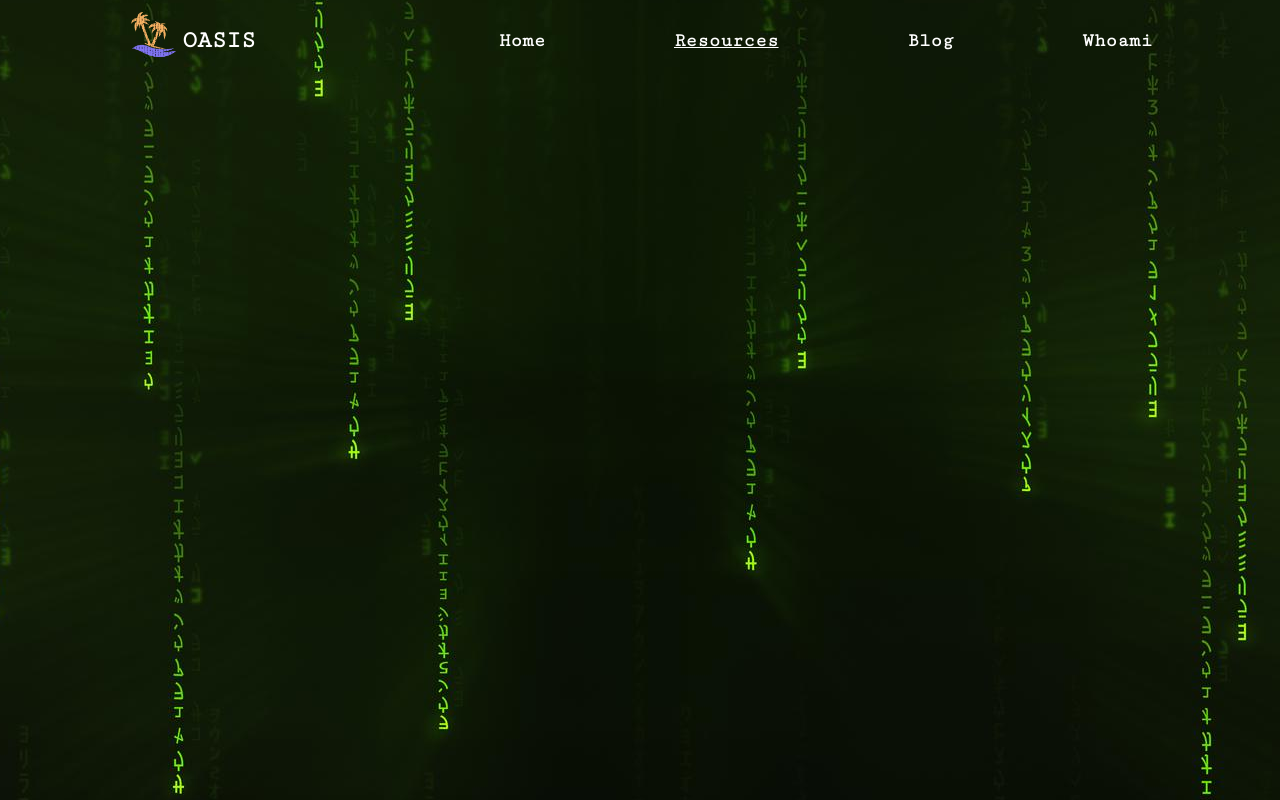
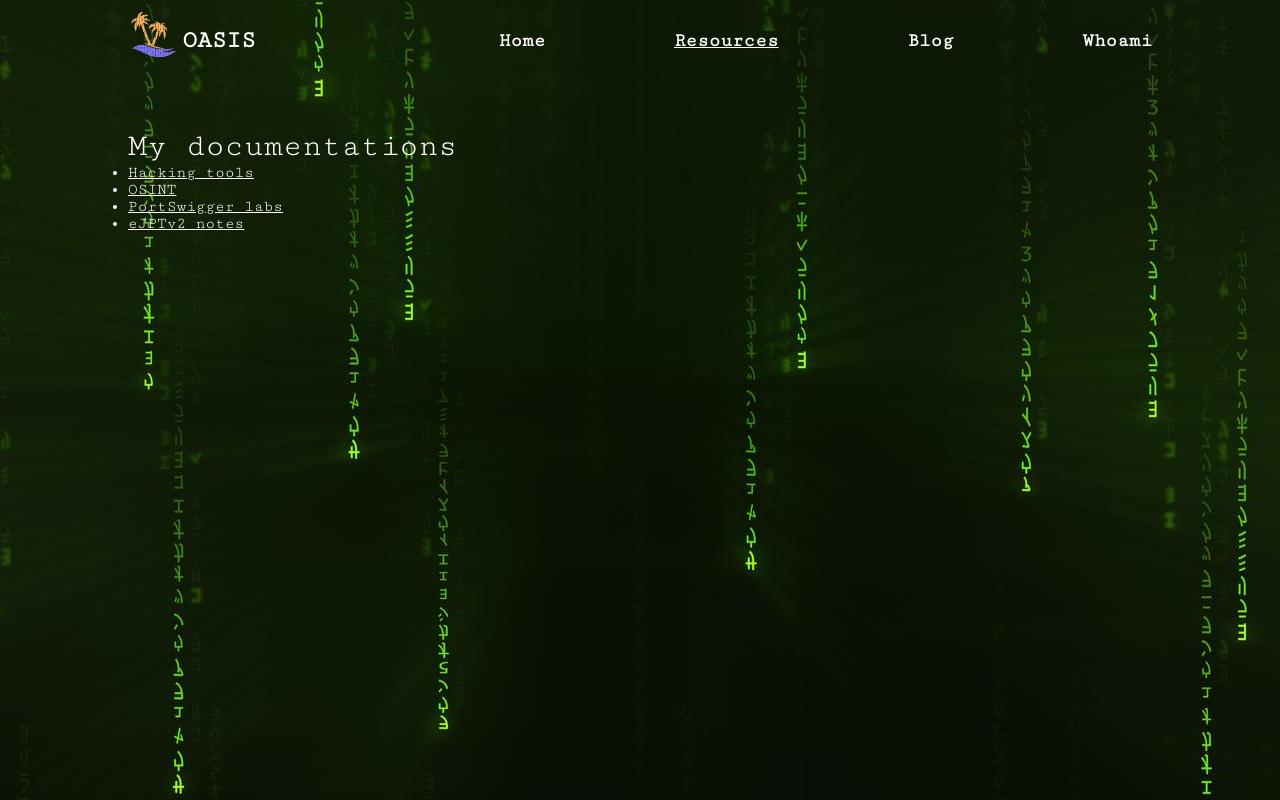
Before and after one commit to imprasanna/portfolio, a React (Vite) app in the folder portfolio/: page /resources in a window 1280 px wide. Built offline with nearby package versions, Linux system fonts and the light colour scheme.

Commit message:
Contents added in resources page

```diff
--- a/portfolio/src/pages/resources.jsx
+++ b/portfolio/src/pages/resources.jsx
@@ -5,6 +5,34 @@ const Resources = () => {
   return (
     <div>
       <Nav />
+      <div style={{ width: "80%", margin: "0 auto", paddingTop: "3rem" }}>
+        <h1>My documentations</h1>
+        <ul>
+          <li>
+            <a href="https://app.gitbook.com/o/fxVR21uBKOdqyUExlvsb/s/iz2l2usc8AWKK3DkTrmz/">
+              Hacking tools
+            </a>
+          </li>
+
+          <li>
+            <a href="https://app.gitbook.com/o/fxVR21uBKOdqyUExlvsb/s/JPxeRYXcXIfGgY3cEQjH/">
+              OSINT
+            </a>
+          </li>
+
+          <li>
+            <a href="https://oasis1x1.notion.site/PortSwigger-Web-Security-Academy-62cd81b07b814bf28e6bb137345b4535">
+              PortSwigger labs
+            </a>
+          </li>
+
+          <li>
+            <a href="https://www.notion.so/oasis1x1/eJPTv2-ac2ca5313b4d40cdab867485d6e6cbea">
+              eJPTv2 notes
+            </a>
+          </li>
+        </ul>
+      </div>
     </div>
   );
 };
```
